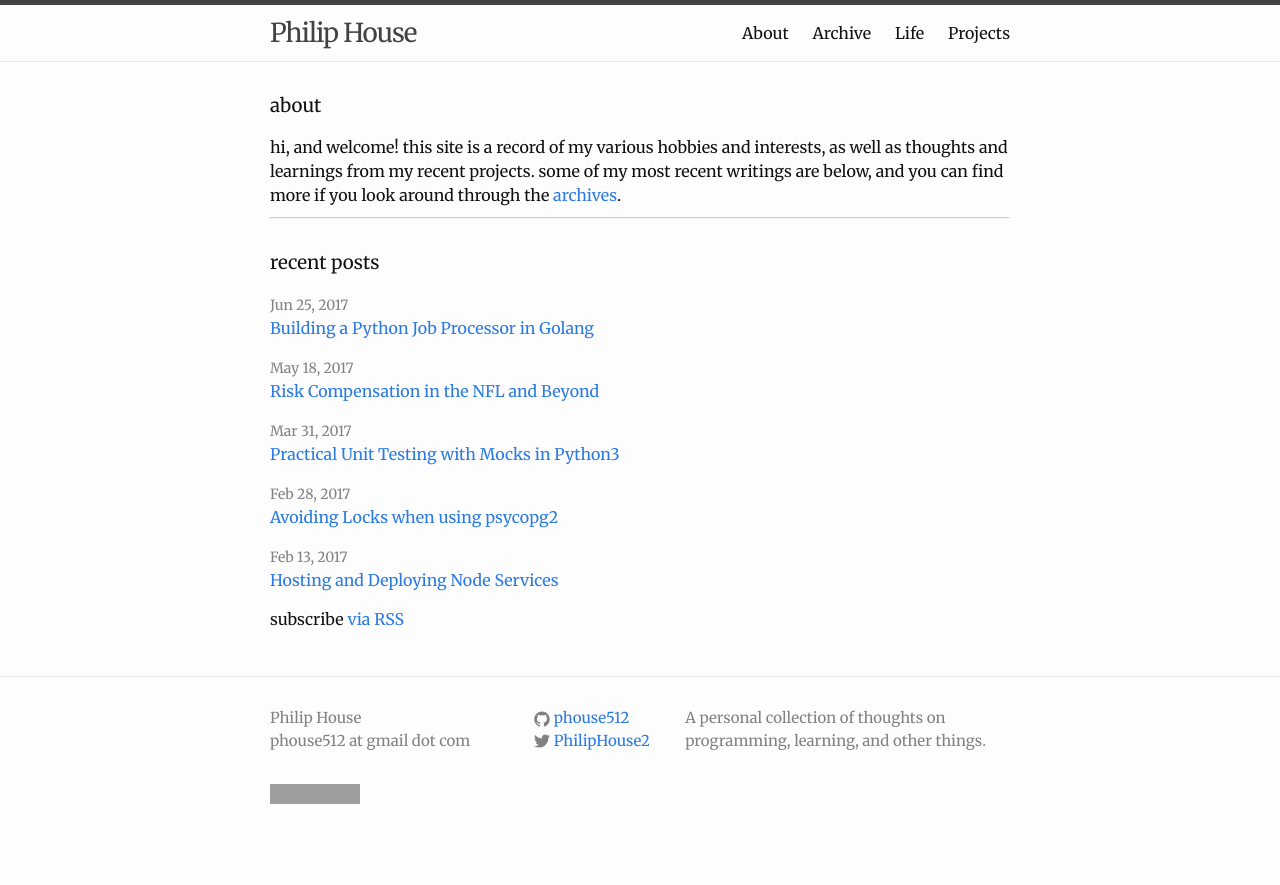
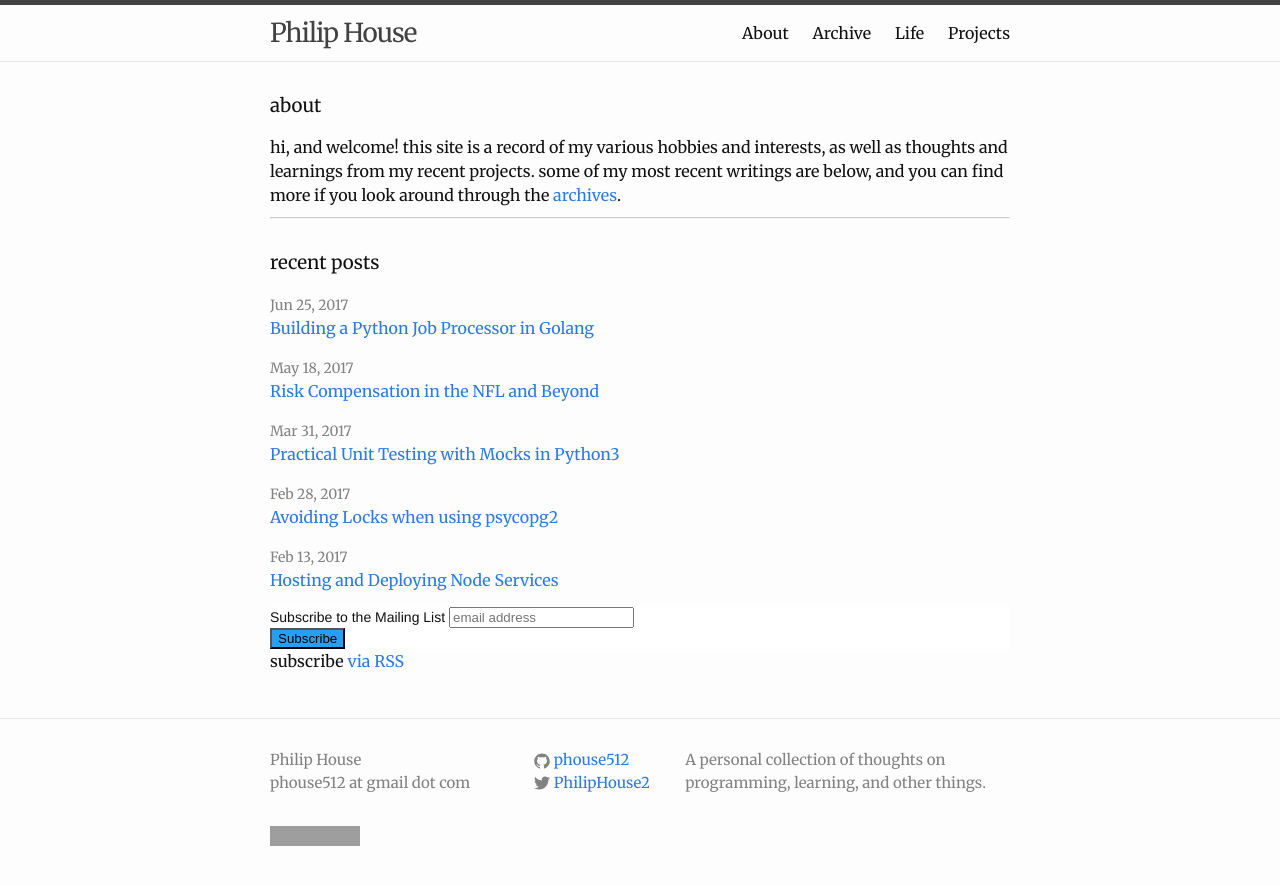
Before and after one commit to phouse512/blog, a Jekyll site: the page built from index.html, in a window 1280 px wide. Shown: the top 885 px of the page. Built offline with Jekyll 4.4.1, drawn with Linux system fonts in a browser that asks for light colours; a script that is not in the unit is left out; comment, search, counter and statistics services are not loaded; grey boxes are pictures that could not be loaded.

Commit message:
adding signup form

```diff
--- /dev/null
+++ b/_includes/signup.html
@@ -0,0 +1,17 @@
+<link href="//cdn-images.mailchimp.com/embedcode/horizontal-slim-10_7.css" rel="stylesheet" type="text/css">
+<style type="text/css">
+    #mc_embed_signup{background:#fff; clear:left; font:14px Helvetica,Arial,sans-serif; width:100%;}
+    /* Add your own MailChimp form style overrides in your site stylesheet or in this style block.
+       We recommend moving this block and the preceding CSS link to the HEAD of your HTML file. */
+</style>
+<div id="mc_embed_signup">
+<form action="//awslessons.us8.list-manage.com/subscribe/post?u=8477f370dac8cdd2ae0240db6&amp;id=6cb8783f0c" method="post" id="mc-embedded-subscribe-form" name="mc-embedded-subscribe-form" class="validate" target="_blank" novalidate>
+    <div id="mc_embed_signup_scroll">
+    <label for="mce-EMAIL">Subscribe to the Mailing List</label>
+    <input type="email" value="" name="EMAIL" class="email" id="mce-EMAIL" placeholder="email address" required>
+    <!-- real people should not fill this in and expect good things - do not remove this or risk form bot signups-->
+    <div style="position: absolute; left: -5000px;" aria-hidden="true"><input type="text" name="b_8477f370dac8cdd2ae0240db6_6cb8783f0c" tabindex="-1" value=""></div>
+    <div class="clear"><input style="background-color: rgb(38, 160, 245);" type="submit" value="Subscribe" name="subscribe" id="mc-embedded-subscribe" class="button"></div>
+    </div>
+</form>
+</div>
--- a/index.html
+++ b/index.html
@@ -21,6 +21,7 @@
     {% endfor %}
   </ul>
 
+  {% include signup.html %}
   <p class="rss-subscribe">subscribe <a href="{{ "/feed.xml" | prepend: site.baseurl }}">via RSS</a></p>
 
 </div>
```
